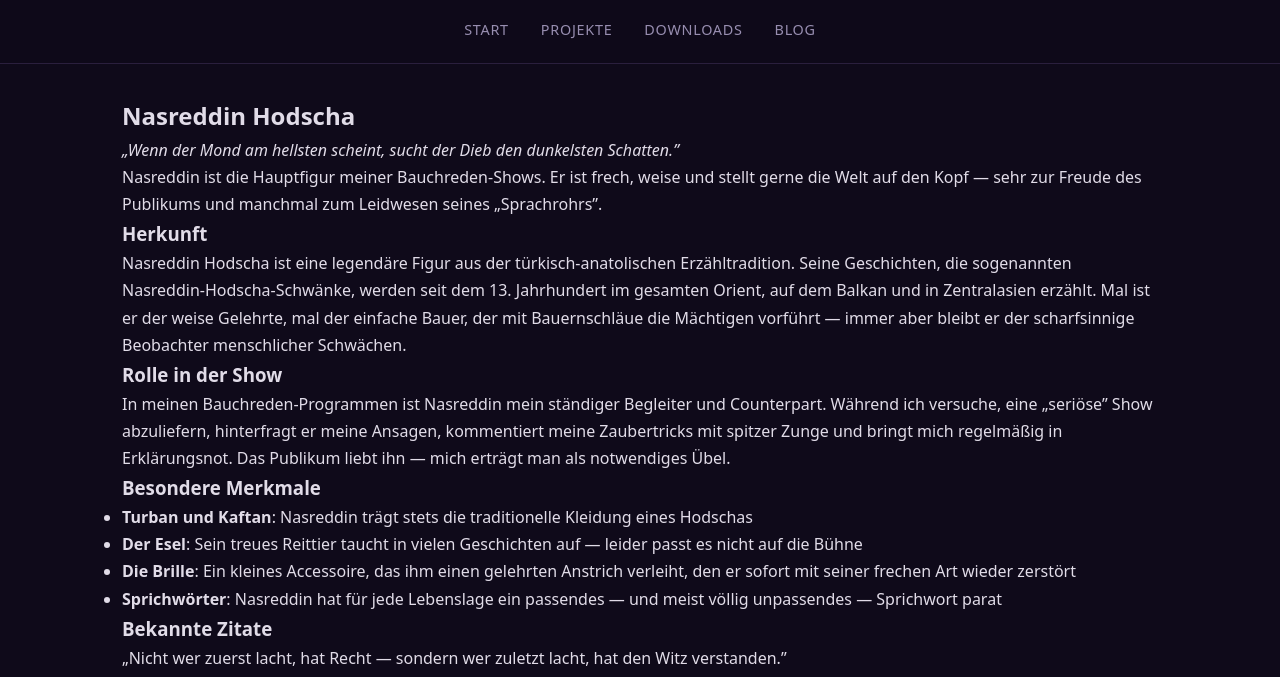
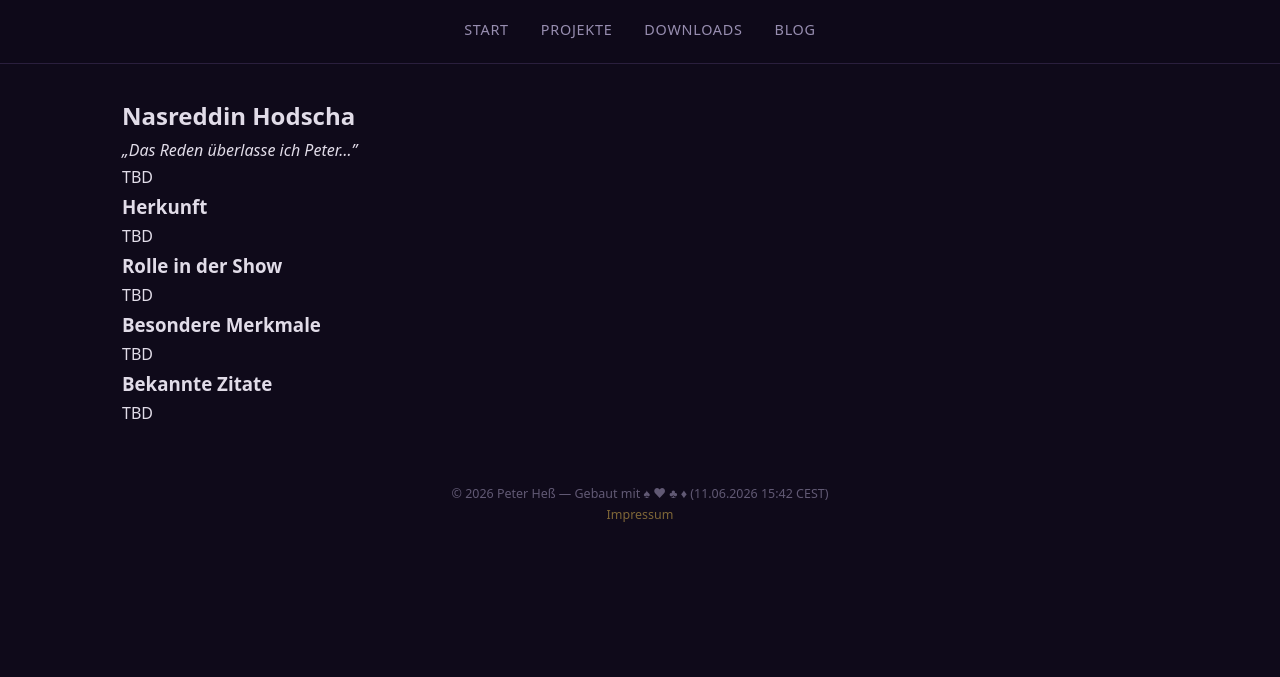
Before and after one commit to hesspet/Zauberhaft, a Jekyll site: the page built from _puppen/nasreddin.md, in a window 1280 px wide and 1154 px high. Shown: the top 677 px of the window. Built offline with Jekyll 4.4.1, drawn with Linux system fonts in a browser that asks for light colours; some of the changed text lies outside the part shown; grey boxes are pictures that could not be loaded.

Commit message:
Puppen Steckbriefe überarbeitet

```diff
--- a/_puppen/nasreddin.md
+++ b/_puppen/nasreddin.md
@@ -1,35 +1,28 @@
 ---
 name: Nasreddin
-kurztext: Der weise Narr aus Anatolien — frech, schlagfertig und immer für eine Lektion gut.
-passbild: /Zauberhaft/assets/puppen/passbilder/nasreddin.jpg
+kurztext: Ein Handschuh der zur Puppe wird und meint er wäre der größte Zauberer der Welt.
+passbild: /assets/puppen/passbilder/nasreddin.jpg
 reihenfolge: 1
 ---
 
 ## Nasreddin Hodscha
 
-*„Wenn der Mond am hellsten scheint, sucht der Dieb den dunkelsten Schatten."*
+*„Das Reden überlasse ich Peter..."*
 
-Nasreddin ist die Hauptfigur meiner Bauchreden-Shows. Er ist frech, weise und stellt gerne die Welt auf den Kopf — sehr zur Freude des Publikums und manchmal zum Leidwesen seines „Sprachrohrs".
+TBD
 
 ### Herkunft
 
-Nasreddin Hodscha ist eine legendäre Figur aus der türkisch-anatolischen Erzähltradition. Seine Geschichten, die sogenannten Nasreddin-Hodscha-Schwänke, werden seit dem 13. Jahrhundert im gesamten Orient, auf dem Balkan und in Zentralasien erzählt. Mal ist er der weise Gelehrte, mal der einfache Bauer, der mit Bauernschläue die Mächtigen vorführt — immer aber bleibt er der scharfsinnige Beobachter menschlicher Schwächen.
+TBD
 
 ### Rolle in der Show
 
-In meinen Bauchreden-Programmen ist Nasreddin mein ständiger Begleiter und Counterpart. Während ich versuche, eine „seriöse" Show abzuliefern, hinterfragt er meine Ansagen, kommentiert meine Zaubertricks mit spitzer Zunge und bringt mich regelmäßig in Erklärungsnot. Das Publikum liebt ihn — mich erträgt man als notwendiges Übel.
+TBD
 
 ### Besondere Merkmale
 
-- **Turban und Kaftan**: Nasreddin trägt stets die traditionelle Kleidung eines Hodschas
-- **Der Esel**: Sein treues Reittier taucht in vielen Geschichten auf — leider passt es nicht auf die Bühne
-- **Die Brille**: Ein kleines Accessoire, das ihm einen gelehrten Anstrich verleiht, den er sofort mit seiner frechen Art wieder zerstört
-- **Sprichwörter**: Nasreddin hat für jede Lebenslage ein passendes — und meist völlig unpassendes — Sprichwort parat
+TBD
 
 ### Bekannte Zitate
 
-> „Nicht wer zuerst lacht, hat Recht — sondern wer zuletzt lacht, hat den Witz verstanden."
-
-> „Vertraue niemals einem Mann, der behauptet, er könne Bauchreden. Sprich für dich selbst."
-
-![Nasreddin bei einer Show](/Zauberhaft/assets/puppen/steckbriefe/nasreddin/show.jpg)
+TBD
```
Also changed, not shown: PROJEKTUEBERSICHT.md (+1 -1 lines), _puppen/alrich.md (+9 -17 lines), _puppen/elmse-wetterwachs.md (added, +33 -0 lines), _puppen/emse-wetterwachs.md (deleted, +0 -37 lines), puppen/HowTo.md (+5 -5 lines), assets/puppen/passbilder/alrich.jpg (added), assets/puppen/passbilder/elmse-wetterwachs.jpg (added).
